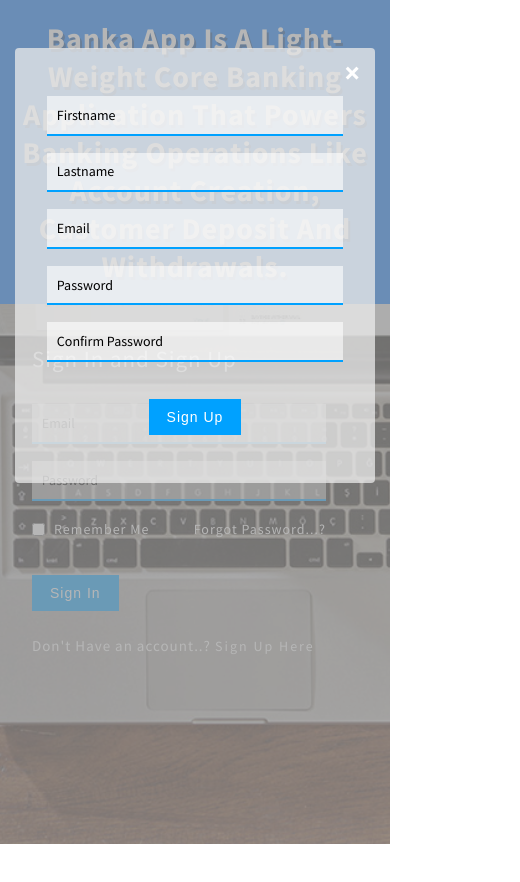
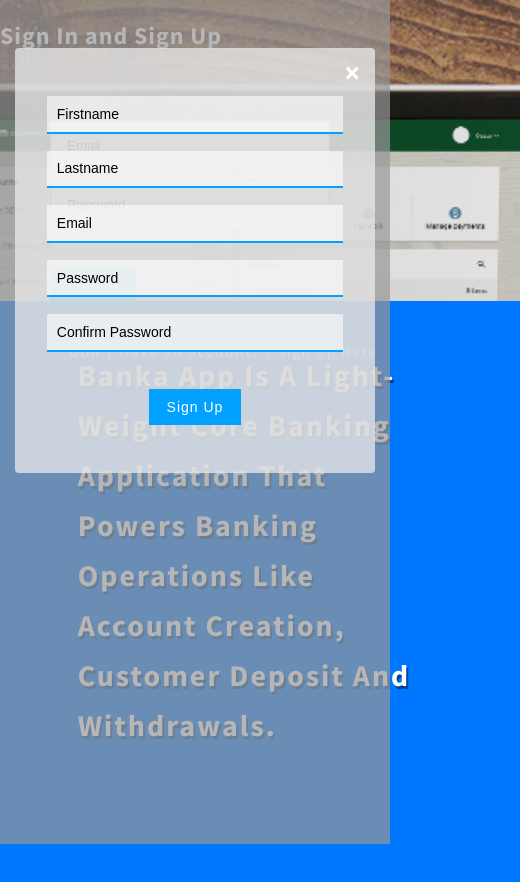
Before and after one commit to MajemiteJames/banka_application, a website: page UI/landingPage.html in a window 390 px wide. Both pictures are taken after a click on the link "Sign Up Here". Shown: the whole page, 520 px wide, since content can reach past the window. Before the commit the page ends 844 px from the top, so only its background shows below. Drawn offline with Linux system fonts and the light colour scheme.

Commit message:
ft(landing page): made changes to my landing page

```diff
--- a/UI/landingPage.html
+++ b/UI/landingPage.html
@@ -16,59 +16,58 @@
    </head>
    <body>
       <div class="mid-class">
-         <div class="art-right-w3ls">
+         <div>
             <h2>Sign In and Sign Up</h2>
-            <form action="#" method="post">
-               <div class="main">
-                  <div class="form-left-to-w3l">
-                        <input type="email" name="email" placeholder="Email" required="">
-                  </div>
-                  <div class="form-left-to-w3l ">
-                     <input type="password" name="password" placeholder="Password" required="">
-                     <div class="clear"></div>
-                  </div>
-               </div>
-               <div class="left-side-forget">
-                  <input type="checkbox" class="checked">
-                  <span class="remenber-me">Remember me </span>
-               </div>
-               <div class="right-side-forget">
-                  <a href="#" class="for">Forgot password...?</a>
+            <div id="login-box" >
+                <div class="left-box">
+                  <form action="./userProfile.html" method="post">
+                      <div class="login">
+
+                    <input type="email" name="email" placeholder="Email" required/>
+
+                    <input type="password" name="password" placeholder="Password" required/>
+
                 </div>
                      <div class="clear"></div>
                      <div class="btnn">
-                  <button onclick="location.href='userProfile.html'" type="submit">Sign In</button>
+                        <button type="submit">Sign In</button>
                      </div>
                   </form>
-            <div class="w3layouts_more-buttn">
+                  <div class="more-buttn">
                      <h3>Don't Have an account..?
                         <a href="#content1">Sign Up Here
                         </a>
                      </h3>
                   </div>
+
+                </form>
+                  </div>
+               </div>
+
+
             <!-- popup-->
             <div id="content1" class="popup-effect">
                <div class="popup">
                   <!--login form-->
-                  <div class="letter-w3ls">
-                     <form action="#" method="post">
-                        <div class="form-left-to-w3l">
-                           <input type="text" name="name" placeholder="Firstname" required="">
+                  <div class="letter">
+                     <form action="./landingPage.html">
+                        <div class="form-left">
+                           <input type="text" name="name" placeholder="Firstname" required/>
                         </div>
-                        <div class="form-left-to-w3l">
-                            <input type="text" name="name" placeholder="Lastname" required="">
+                        <div class="form-left">
+                            <input type="text" name="name" placeholder="Lastname" required/>
                         </div>
-                        <div class="form-left-to-w3l">
-                           <input type="email" name="email" placeholder="Email" required="">
+                        <div class="form-left">
+                           <input type="email" name="email" placeholder="Email" required/>
                         </div>
-                        <div class="form-left-to-w3l">
-                           <input type="password" name="password" placeholder="Password" required="">
+                        <div class="form-left">
+                           <input type="password" name="password" placeholder="Password" required/>
                         </div>
-                        <div class="form-left-to-w3l margin-zero">
-                           <input type="password" name="password" placeholder="Confirm Password" required="">
+                        <div class="form-left margin-zero">
+                           <input type="password" name="password" placeholder="Confirm Password" required/>
                         </div>
                         <div class="btnn">
-                           <button onclick="location.href='landingPage.html'" type="submit">Sign Up</button>
+                           <button type="submit">Sign Up</button>
                            <br>
                         </div>
                      </form>
@@ -80,13 +79,13 @@
             </div>
             <!-- //popup -->
          </div>
-         <div class="art-left-w3ls">
-            <h3 class="header-w3ls">
+         <div class="art-left">
+            <h3 class="header">
                 Banka App is a light-weight core banking application that powers banking operations like account creation, customer deposit and withdrawals.
             </h3>
          </div>
       </div>
-      <footer class="bottem-wthree-footer">
+      <footer class="bottem-footer">
          <p>
             © 2019 All Rights Reserved | Design by Okoro Majemite
          </p>
--- a/UI/style/landingPage.css
+++ b/UI/style/landingPage.css
@@ -1,4 +1,3 @@
-
 /* text align center */
 
 .float-rt {
@@ -24,13 +23,53 @@
 img {
 	max-width: 100%;
 }
+#login-box
+{
+    position: relative;
+    width: 400px;
+    box-shadow: 0 2px 4px rgba(0, 0, 0, 0.6);
+}
+.login {
+    display: flex;
+    flex-flow: column;
+}
+.login input {
+    padding: 15px;
+}
+.login input[type="email"]{
+    margin-bottom: 10px;
+}
+.left-box
+{
+    position: absolute;
+    box-sizing: border-box;
+    padding: 50px;
+    width: 380px;   float: left;
+}
+.form-left input {
+    padding: 15px;
+    width: 100%;
+	color: #000;
+	outline: none;
+	border: none;
+	border-bottom: #00a1ff 2px solid;
+	-webkit-appearance: none;
+	background: #ffffff96;
+	box-sizing: border-box;
+}
+
+h1
+{
+    margin: 0 0 20px 0;
+    font-weight: 300;
+    font-size: 28px;
+}
 
 
 html,
 body {
 	padding: 0;
 	margin: 0;
-	background: #fff;
 	font-family: 'Source Sans Pro', sans-serif;
 }
 
@@ -52,28 +91,20 @@
 	text-decoration: none;
 }
 
-select,
-input[type="email"],
-input[type="text"],
-input[type=password],
-input[type="button"],
-input[type="submit"],
-textarea {
-	font-family: 'Source Sans Pro', sans-serif;
-	transition: 0.5s all;
-	-webkit-transition: 0.5s all;
-	-moz-transition: 0.5s all;
-	-o-transition: 0.5s all;
-	-ms-transition: 0.5s all;
-}
 
-
-h2,
-h3 {
-	margin: 0;
+h2 {
 	padding: 0;
 	font-family: 'Source Sans Pro', sans-serif;
-	letter-spacing: 1px;
+    letter-spacing: 1px;
+    color: white;
+}
+h3 {
+    padding-bottom: 20%;
+    width:450px;
+    line-height: 50px;
+    letter-spacing: 2px;
+    margin-left: 7%;
+    color: white;
 }
 
 p {
@@ -107,7 +138,7 @@
 	min-height: 100vh;
 }
 
-h3.header-w3ls {
+h3.header {
 	text-transform: capitalize;
 	color: #ffffff;
     text-shadow: 2px 3px rgba(0, 0, 0, 0.42);
@@ -125,33 +156,23 @@
 	justify-content: space-between;
 }
 
-.art-right-w3ls {
+.art-right {
 	flex-basis: 60%;
 	-webkit-flex-basis: 60%;
 	box-sizing: border-box;
 }
 
-.art-left-w3ls {
+.art-left {
 	flex-basis: 40%;
 	-webkit-flex-basis: 40%;
 	box-sizing: border-box;
 	min-height: 100vh;
 	background: #0077ff;
 	box-sizing: border-box;
+
 }
 
-.form-left-to-w3l input[type="email"],
-.form-left-to-w3l input[type="password"],
-.form-left-to-w3l input[type="text"] {
-	width: 100%;
-	color: #000;
-	outline: none;
-	border: none;
-	border-bottom: #00a1ff 2px solid;
-	-webkit-appearance: none;
-	background: #ffffff96;
-	box-sizing: border-box;
-}
+
 
 ::-webkit-input-placeholder {
 	/* Chrome/Opera/Safari */
@@ -173,7 +194,7 @@
 	color: #000;
 }
 
-.art-right-w3ls h2 {
+.art-right h2 {
 	font-weight: 500;
 	color: #ffffff;
 }
@@ -230,14 +251,14 @@
 	cursor: pointer;
 }
 
-.w3layouts_more-buttn h3 {
+.more-buttn h3 {
 	font-size: 18px;
 	color: #fff;
 	margin-top: 35px;
 	font-weight: 500;
 }
 
-.w3layouts_more-buttn a {
+.more-buttn a {
 	font-size: 14px;
 	color: #ffffff;
 	font-weight: 500;
@@ -301,25 +322,25 @@
 
 /* //popup */
 
-.bottem-wthree-footer {
+.bottem-footer {
 	position: absolute;
 	bottom: 52px;
 	width: 100%;
 }
 
-.bottem-wthree-footer p {
+.bottem-footer p {
 	text-align: center;
 	font-size: 14px;
 	color: #fff;
 	letter-spacing: 2px;
 }
 
-.bottem-wthree-footer p a {
+.bottem-footer p a {
 	color: #ff5e00;
 	font-size: 14px;
 }
 
-.bottem-wthree-footer p a:hover {
+.bottem-footer p a:hover {
 	color: #fff;
 }
 
@@ -327,59 +348,59 @@
 /*--responsive--*/
 
 @media(max-width:1920px) {
-	.form-left-to-w3l input[type="email"],
-	.form-left-to-w3l input[type="password"],
-	.form-left-to-w3l input[type="text"] {
+	.form-left input[type="email"],
+	.form-left input[type="password"],
+	.form-left input[type="text"] {
 		font-size: 16px;
 		padding: 1em 1em;
 		margin: 0px 0px 30px;
 	}
-	.art-right-w3ls {
+	.art-right {
 		padding: 19em 24em 8em 4em;
 	}
-	.art-left-w3ls {
+	.art-left {
 		padding: 23em 5em 36em;
 	}
-	.art-right-w3ls h2 {
+	.art-right h2 {
 		font-size: 30px;
 		margin-bottom: 48px;
 	}
-	h1.header-w3ls {
+	h1.header {
 		font-size: 55px;
 		letter-spacing: 3px;
 	}
 }
 
 @media(max-width:1680px) {
-	h1.header-w3ls {
+	h1.header {
 		font-size: 53px;
 	}
-	.art-right-w3ls h2 {
+	.art-right h2 {
 		font-size: 28px;
 	}
-	.form-left-to-w3l input[type="email"],
-	.form-left-to-w3l input[type="password"],
-	.form-left-to-w3l input[type="text"] {
+	.form-left input[type="email"],
+	.form-left input[type="password"],
+	.form-left input[type="text"] {
 		font-size: 15px;
 		margin: 0px 0px 26px;
 	}
 }
 
 @media(max-width:1600px) {
-	.art-right-w3ls {
+	.art-right {
 		padding: 12em 24em 8em 4em;
 	}
-	.art-left-w3ls {
+	.art-left {
 		padding: 20em 5em 21em;
 	}
-	h1.header-w3ls {
+	h1.header {
 		font-size: 50px;
 		letter-spacing: 3px;
 		line-height: 66px;
 	}
-	.form-left-to-w3l input[type="email"],
-	.form-left-to-w3l input[type="password"],
-	.form-left-to-w3l input[type="text"] {
+	.form-left input[type="email"],
+	.form-left input[type="password"],
+	.form-left input[type="text"] {
 		font-size: 14px;
 		padding: .8em 1em;
 		margin: 0px 0px 25px;
@@ -387,23 +408,23 @@
 	.margin-zero input[type="password"] {
 		margin: 0px !important;
 	}
-	.art-right-w3ls h2 {
+	.art-right h2 {
 		font-size: 28px;
 		margin-bottom: 47px;
 	}
 }
 
 @media(max-width:1440px) {
-	.art-left-w3ls {
+	.art-left {
 		padding: 10em 5em 14em;
 	}
-	.art-right-w3ls {
+	.art-right {
 		padding: 6em 21em 8em 4em;
 	}
-	h1.header-w3ls {
+	h1.header {
 		font-size: 48px;
 	}
-	.art-right-w3ls h2 {
+	.art-right h2 {
 		font-size: 26px;
 		margin-bottom: 45px;
 	}
@@ -413,7 +434,7 @@
 	button[type=submit] {
 		margin: 50px 0px 0px;
 	}
-	.w3layouts_more-buttn h3 {
+	.more-buttn h3 {
 		font-size: 17px;
 		margin-top: 33px;
 	}
@@ -423,71 +444,78 @@
 }
 
 @media(max-width:1280px) {
-	.art-left-w3ls {
+	.art-left {
 		padding: 11em 3em 30.7em;
 	}
-	.art-left-w3ls {
+	.art-left {
 		padding: 10em 3em 19.2em;
 	}
-	h1.header-w3ls {
+	h1.header {
 		font-size: 46px;
 		letter-spacing: 2px;
 	}
 }
 
 @media(max-width:1080px) {
-	.art-left-w3ls {
-		order: 1;
-		padding: 1.5em 3em 1.5em;
-		text-align: center;
-		min-height: 0vh;
+	.art-left {
+		margin-top: 29%;
 	}
 	.mid-class {
 		flex-direction: column;
 	}
-	.art-right-w3ls {
+	.art-right {
 		order: 2;
 		padding: 2em 27em 2em 3em;
 	}
 	button[type=submit] {
 		margin: 46px 0px 0px;
 	}
-	.art-right-w3ls h2 {
+	.art-right h2 {
 		font-size: 24px;
 		margin-bottom: 41px;
 	}
-	.bottem-wthree-footer {
-		bottom: 30px;
+    .bottem-footer {
+        visibility: hidden;
+	}
+	.header{
+		height: 20%;
+		width: 80%;
+	}
+	body{
+		min-height: 90vh;
 	}
 }
 
 @media(max-width:1050px) {
-	h1.header-w3ls {
+	h1.header {
 		font-size: 44px;
 	}
-	.w3layouts_more-buttn h3 {
+	.more-buttn h3 {
 		font-size: 16px;
 		margin-top: 31px;
+	}
+	.art-left {
+		margin-top: 29%;
 	}
 }
 
 @media(max-width:1024px) {
-	.art-right-w3ls {
+	.art-right {
 		padding: 3em 27em 6em 4em;
 	}
 	.popup {
 		margin: 3em auto;
 	}
-	.form-left-to-w3l input[type="email"],
-	.form-left-to-w3l input[type="password"],
-	.form-left-to-w3l input[type="text"] {
+	.form-left input[type="email"],
+	.form-left input[type="password"],
+	.form-left input[type="text"] {
 		padding: .7em .9em;
 		margin: 0px 0px 22px;
 	}
 }
 
 @media(max-width:991px) {
-	h1.header-w3ls {
+	h1.header {
 		font-size: 41px;
 		line-height: 63px;
 	}
@@ -497,119 +525,132 @@
 }
 
 @media(max-width:900px) {
-	.form-left-to-w3l input[type="email"],
-	.form-left-to-w3l input[type="password"],
-	.form-left-to-w3l input[type="text"] {
+	.form-left input[type="email"],
+	.form-left input[type="password"],
+	.form-left input[type="text"] {
 		padding: .7em .7em;
 	}
-	.art-right-w3ls h2 {
+	.art-right h2 {
 		margin-bottom: 36px;
 	}
 }
 
 @media(max-width:800px) {
-	.art-right-w3ls {
+	.art-right {
 		padding: 3em 19em 6em 4em;
 	}
-	h1.header-w3ls {
+	h1.header {
 		font-size: 39px;
 		line-height: 63px;
 		letter-spacing: 1px;
     }
-    .bottem-wthree-footer p {
+    .bottem-footer p {
         text-align: center;
-    }
+	}
+	.art-left {
+		margin-top: 29%;
+	}
 }
 
 @media(max-width:768px) {
-	.w3layouts_more-buttn h3 {
+	.more-buttn h3 {
 		font-size: 15px;
 		margin-top: 28px;
     }
-    .bottem-wthree-footer p {
+    .bottem-footer p {
         text-align: center;
-    }
+	}
+	.art-left {
+		margin-top: 32%;
+	}
 }
 
 @media(max-width:767px) {
 	button[type=submit] {
 		padding: 10px 18px;
 	}
-	h1.header-w3ls {
+	h1.header {
 		font-size: 37px;
     }
-    .bottem-wthree-footer p {
+    .bottem-footer p {
         text-align: center;
     }
 }
 
 @media(max-width:736px) {
-	.form-left-to-w3l input[type="email"],
-	.form-left-to-w3l input[type="password"],
-	.form-left-to-w3l input[type="text"] {
+	.form-left input[type="email"],
+	.form-left input[type="password"],
+	.form-left input[type="text"] {
 		margin: 0px 0px 20px;
 	}
-	.bottem-wthree-footer p {
+	.bottem-footer p {
 		letter-spacing: 1px;
     }
-    .bottem-wthree-footer p {
+    .bottem-footer p {
         visibility: hidden;
     }
 }
 
 @media(max-width:667px) {
-	.art-right-w3ls {
+	.art-right {
 		padding: 3em 13em 6em 3em;
 	}
-	.art-left-w3ls {
+	.art-left {
 		padding: 1.2em 3em 1.2em;
     }
-    .bottem-wthree-footer p {
+    .bottem-footer p {
         visibility: hidden;
     }
 }
 
 @media(max-width:640px) {
-	h1.header-w3ls {
+	h1.header {
 		font-size: 35px;
 	}
-	.w3layouts_more-buttn h3 {
+	.more-buttn h3 {
 		margin-top: 25px;
     }
-    .bottem-wthree-footer p {
+    .bottem-footer p {
         visibility: hidden;
-    }
+	}
+	.art-left {
+		margin-top: 50%;
+	}
 }
 
 @media(max-width:600px) {
-	.art-right-w3ls {
+	.art-right {
 		padding: 3em 11em 6em 3em;
 	}
-	.art-right-w3ls h2 {
+	.art-right h2 {
 		font-size: 23px;
     }
-    .bottem-wthree-footer p {
+    .bottem-footer p {
         visibility: hidden;
     }
 }
 
 @media(max-width:568px) {
-	.form-left-to-w3l input[type="email"],
-	.form-left-to-w3l input[type="password"],
-	.form-left-to-w3l input[type="text"] {
+	.form-left input[type="email"],
+	.form-left input[type="password"],
+	.form-left input[type="text"] {
 		margin: 0px 0px 17px;
+	}
+	.art-left {
+		margin-top: 55%;
 	}
 }
 
 @media(max-width:480px) {
-	.bottem-wthree-footer p {
+	.bottem-footer p {
 		line-height: 28px;
 		padding: 0px 10px;
 	}
-	.art-left-w3ls {
-		padding: 1.2em 1em 1.2em;
+	.art-left {
+		width: 520px;
+		margin-top: 59%;
 	}
-	.art-right-w3ls {
+	.art-right {
 		padding: 2.5em 6em 5em 3em;
 	}
 	button[type=submit] {
@@ -618,35 +659,39 @@
 	.popup {
 		max-width: 350px;
 	}
-	h1.header-w3ls {
+	h1.header {
 		line-height: 54px;
 	}
 }
 
 @media(max-width:440px) {
-	h1.header-w3ls {
+	h1.header {
 		font-size: 32px;
 	}
-	.art-right-w3ls h2 {
+	.art-right h2 {
 		margin-bottom: 31px;
 	}
 }
 
 @media(max-width:414px) {
-	.art-right-w3ls {
+	.art-right {
 		padding: 2.5em 4em 4em 2em;
 	}
-	h1.header-w3ls {
+	h1.header {
 		line-height: 41px;
 		font-size: 30px;
 	}
 	.popup {
 		max-width: 296px;
-	}
+    }
+    .bottem-footer {
+        visibility: hidden;
+    }
+
 }
 
 @media(max-width:384px) {
-	h1.header-w3ls {
+	h1.header {
 		line-height: 46px;
 		font-size: 28px;
 	}
@@ -656,22 +701,34 @@
 }
 
 @media(max-width:375px) {
-	.art-right-w3ls h2 {
+	.art-right h2 {
 		font-size: 21px;
+    }
+    .bottem-footer {
+        visibility: hidden;
 	}
+	.art-left {
+		margin-top: 63%;
+    }
 }
 
 @media(max-width:320px) {
-	h1.header-w3ls {
+	h1.header {
 		line-height: 42px;
 	}
-	.art-right-w3ls {
+	.art-right {
 		padding: 2.5em 2em 4em 1em;
 	}
 	.popup {
 		max-width: 239px;
 		padding: 3em 1.5em;
+    }
+    .bottem-footer{
+        display: hidden;
 	}
+	.art-left {
+		margin-top: 73%;
+    }
 }
 
 
```
Lines whose indentation alone changed are shown as unchanged.
